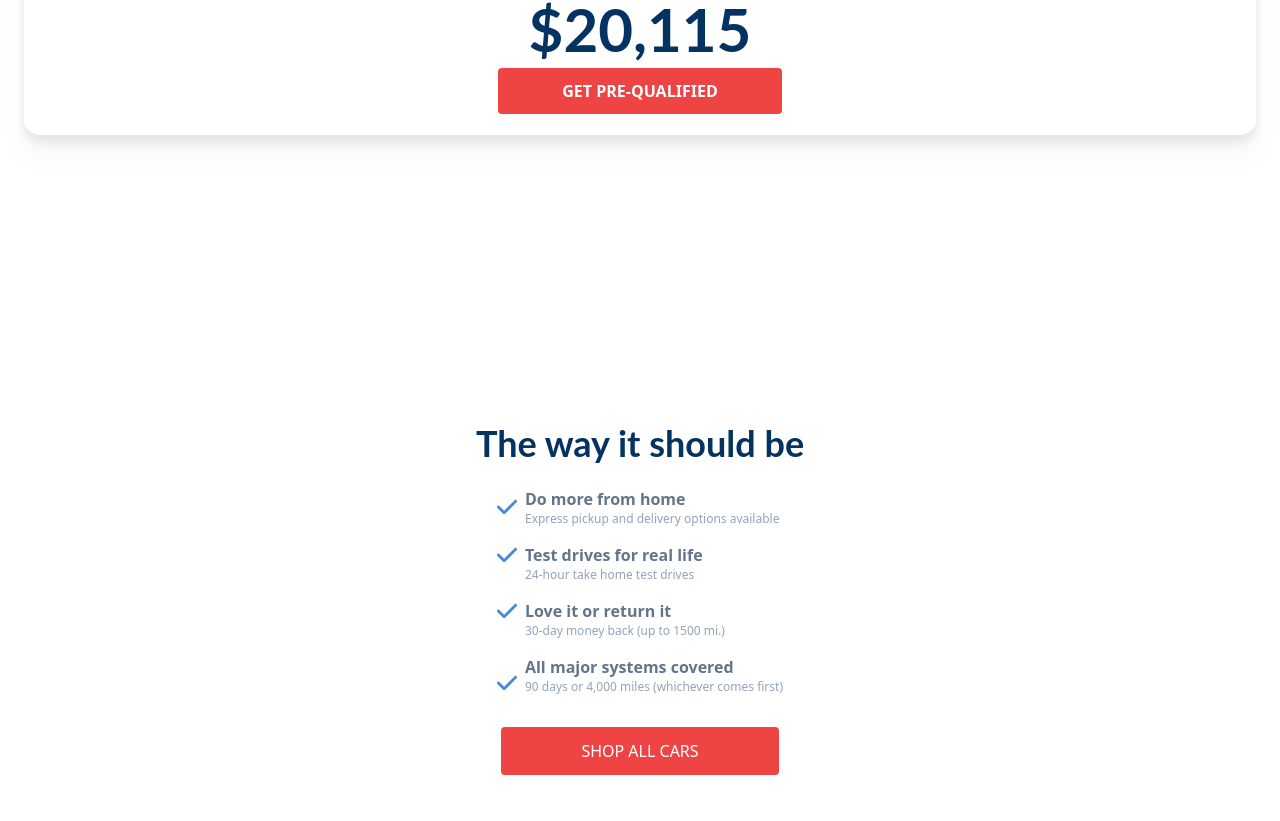
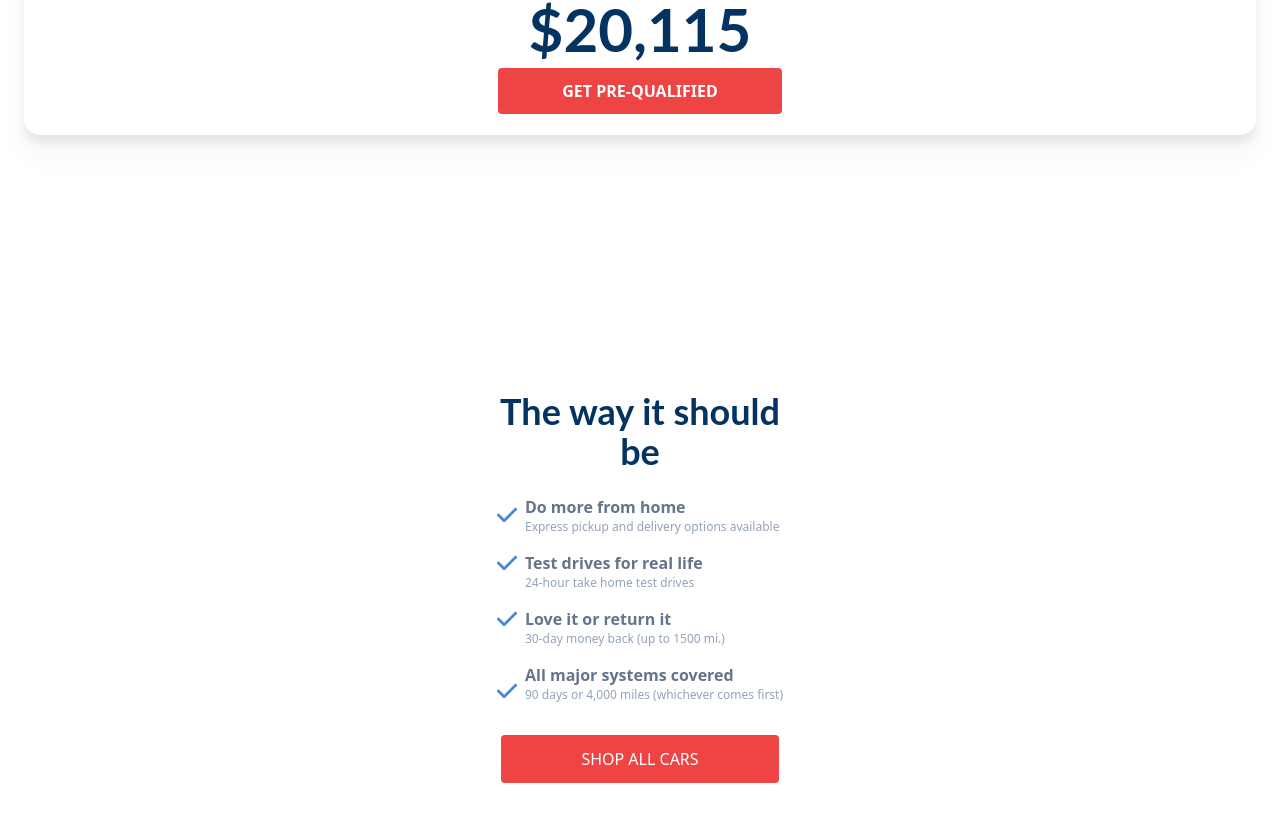
Before and after one commit to 5F8575tree/landing-page-next, a Next.js app: page / in a window 1280 px wide. Shown: the part 1285-2106 px from the top of the page. Built offline with nearby package versions, Linux system fonts and the light colour scheme.

Commit message:
add reason-to-believe scroll effects

```diff
--- /dev/null
+++ b/src/components/ReasonToBelieve/InnerContent.jsx
@@ -0,0 +1,86 @@
+import Image from "next/image";
+import { useEffect, useState } from "react";
+
+const InnerContent = () => {
+  const [isVisible, setIsVisible] = useState(false);
+
+  const handleScroll = () => {
+    const scrollThreshold = 1000;
+    if (window.scrollY >= scrollThreshold) {
+      setIsVisible(true);
+    } else {
+      setIsVisible(false);
+    }
+  };
+
+  useEffect(() => {
+    window.addEventListener("scroll", handleScroll);
+
+    return () => {
+      window.removeEventListener("scroll", handleScroll);
+    };
+  }, []);
+
+  return (
+    <div
+      className={`bg-white w-[350px] py-10 mx-8 rounded-xl p-6 flex flex-col items-center absolute top-1/4 ${
+        isVisible ? "visible" : ""
+      }`}
+      id="reasons-to-believe-inner-container"
+    >
+      <h2 className="blue-text font-bold text-4xl text-center">
+        The way it should be
+      </h2>
+      <ul className="mt-6">
+        <li className="flex">
+          <Image src="/check.svg" height="20" width="20" alt="check icon" />
+          <div className="ml-2">
+            <h5 className="font-bold text-slate-500">Do more from home</h5>
+            <h6 className="text-xs text-slate-400">
+              Express pickup and delivery options available
+            </h6>
+          </div>
+        </li>
+        <li className="flex">
+          <Image src="/check.svg" height="20" width="20" alt="check icon" />
+          <div className="ml-2 mt-4">
+            <h5 className="font-bold text-slate-500">
+              Test drives for real life
+            </h5>
+            <h6 className="text-xs text-slate-400">
+              24-hour take home test drives
+            </h6>
+          </div>
+        </li>
+        <li className="flex">
+          <Image src="/check.svg" height="20" width="20" alt="check icon" />
+          <div className="ml-2 mt-4">
+            <h5 className="font-bold text-slate-500">Love it or return it</h5>
+            <h6 className="text-xs text-slate-400">
+              30-day money back (up to 1500 mi.)
+            </h6>
+          </div>
+        </li>
+        <li className="flex">
+          <Image src="/check.svg" height="20" width="20" alt="check icon" />
+          <div className="ml-2 mt-4 mb-8">
+            <h5 className="font-bold text-slate-500">
+              All major systems covered
+            </h5>
+            <h6 className="text-xs text-slate-400">
+              90 days or 4,000 miles (whichever comes first)
+            </h6>
+          </div>
+        </li>
+      </ul>
+      <a
+        href="#"
+        className="bg-red-500 px-20 py-3 uppercase rounded text-white"
+      >
+        shop all cars
+      </a>
+    </div>
+  );
+};
+
+export default InnerContent;
--- a/src/components/ReasonToBelieve/ReasonToBelieve.jsx
+++ b/src/components/ReasonToBelieve/ReasonToBelieve.jsx
@@ -1,5 +1,5 @@
 import { useEffect, useState } from "react";
-import Image from "next/image";
+import InnerContent from "./InnerContent";
 
 const ReasonToBelieve = () => {
   const [isExpanded, setIsExpanded] = useState(false);
@@ -21,74 +21,14 @@ const ReasonToBelieve = () => {
   }, []);
 
   return (
-    <div className="flex flex-col items-center w-full">
+    <div className="flex flex-col items-center w-full relative">
       <div
         className={`mt-16 flex flex-col justify-center h-screen ${
           isExpanded ? "expanded" : ""
         }`}
         id="reasons-to-believe"
-      >
-        <div
-          className={`bg-white mx-8 rounded-xl p-6 flex flex-col items-center ${
-            isExpanded ? "expanded" : ""
-          }`}
-          id="reasons-to-believe-inner-container"
-        >
-          <h2 className="blue-text font-bold text-4xl text-center">
-            The way it should be
-          </h2>
-          <ul className="mt-6">
-            <li className="flex">
-              <Image src="/check.svg" height="20" width="20" alt="check icon" />
-              <div className="ml-2">
-                <h5 className="font-bold text-slate-500">Do more from home</h5>
-                <h6 className="text-xs text-slate-400">
-                  Express pickup and delivery options available
-                </h6>
-              </div>
-            </li>
-            <li className="flex">
-              <Image src="/check.svg" height="20" width="20" alt="check icon" />
-              <div className="ml-2 mt-4">
-                <h5 className="font-bold text-slate-500">
-                  Test drives for real life
-                </h5>
-                <h6 className="text-xs text-slate-400">
-                  24-hour take home test drives
-                </h6>
-              </div>
-            </li>
-            <li className="flex">
-              <Image src="/check.svg" height="20" width="20" alt="check icon" />
-              <div className="ml-2 mt-4">
-                <h5 className="font-bold text-slate-500">
-                  Love it or return it
-                </h5>
-                <h6 className="text-xs text-slate-400">
-                  30-day money back (up to 1500 mi.)
-                </h6>
-              </div>
-            </li>
-            <li className="flex">
-              <Image src="/check.svg" height="20" width="20" alt="check icon" />
-              <div className="ml-2 mt-4 mb-8">
-                <h5 className="font-bold text-slate-500">
-                  All major systems covered
-                </h5>
-                <h6 className="text-xs text-slate-400">
-                  90 days or 4,000 miles (whichever comes first)
-                </h6>
-              </div>
-            </li>
-          </ul>
-          <a
-            href="#"
-            className="bg-red-500 px-20 py-3 uppercase rounded text-white"
-          >
-            shop all cars
-          </a>
-        </div>
-      </div>
+      ></div>
+      <InnerContent isExpanded={isExpanded} />
     </div>
   );
 };
--- a/src/styles/globals.css
+++ b/src/styles/globals.css
@@ -105,7 +105,7 @@
     transition: opacity 2s ease-in-out;
   }
 
-  #reasons-to-believe-inner-container.expanded {
+  #reasons-to-believe-inner-container.visible {
     opacity: 1;
   }
 }
```
